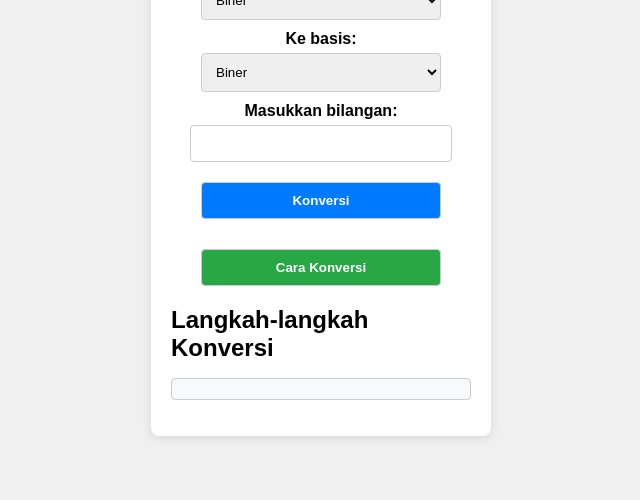
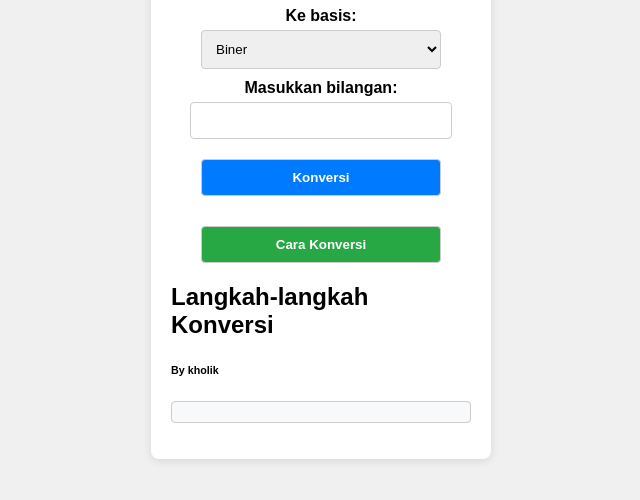
Before and after one commit to kholikdev/kalkulator-biner, a plain HTML site: page index.html in a window 1280 px wide. Both pictures are taken after a click on the button "Cara Konversi". Shown: the part 252-752 px from the top of the page, without its empty margins (319-959 px from the left). Drawn offline with Linux system fonts and the light colour scheme.

Commit message:
Update index.html

```diff
--- a/index.html
+++ b/index.html
@@ -36,6 +36,7 @@
         <button class="show-steps-btn" onclick="toggleSteps()">Cara Konversi</button>
         <div id="steps" class="steps" style="display: none;">
             <h2>Langkah-langkah Konversi</h2>
+            <h6>By kholik</h6>
             <p id="conversionSteps"></p>
         </div>
     </div>
```
